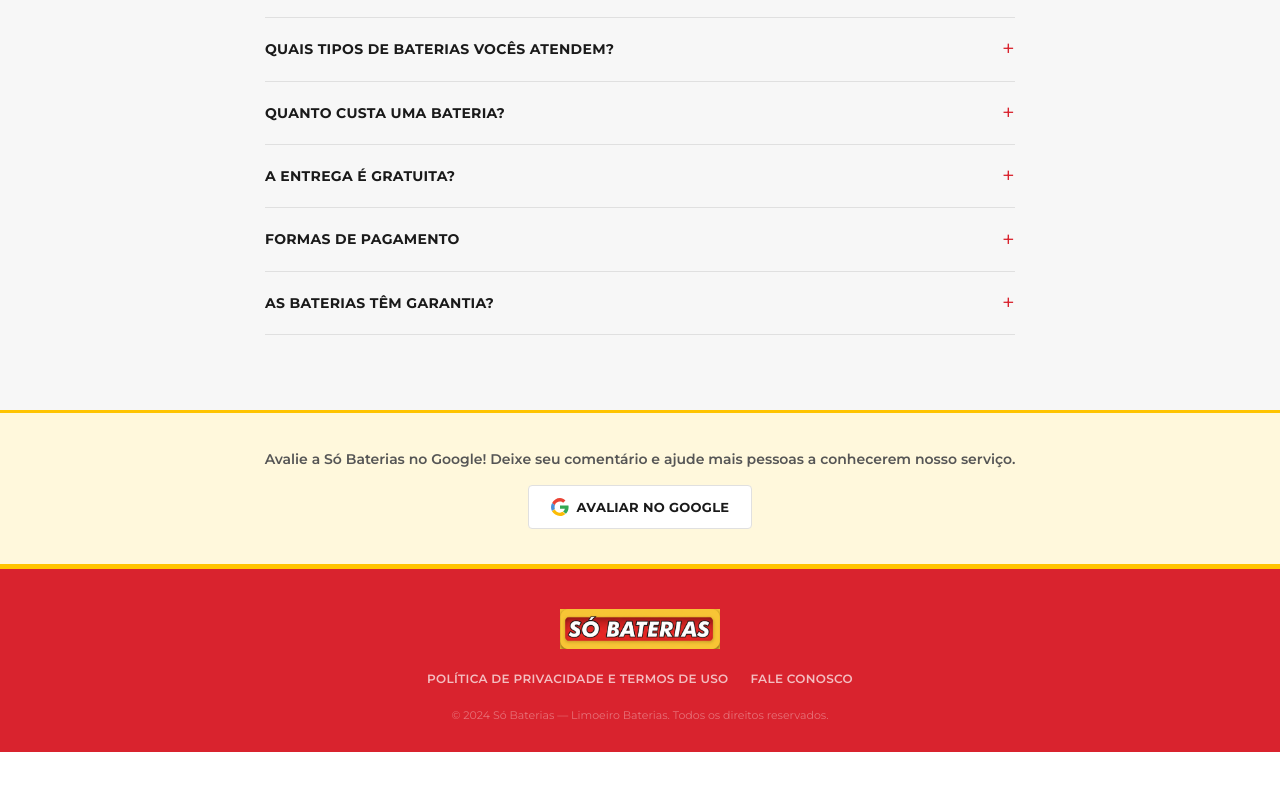
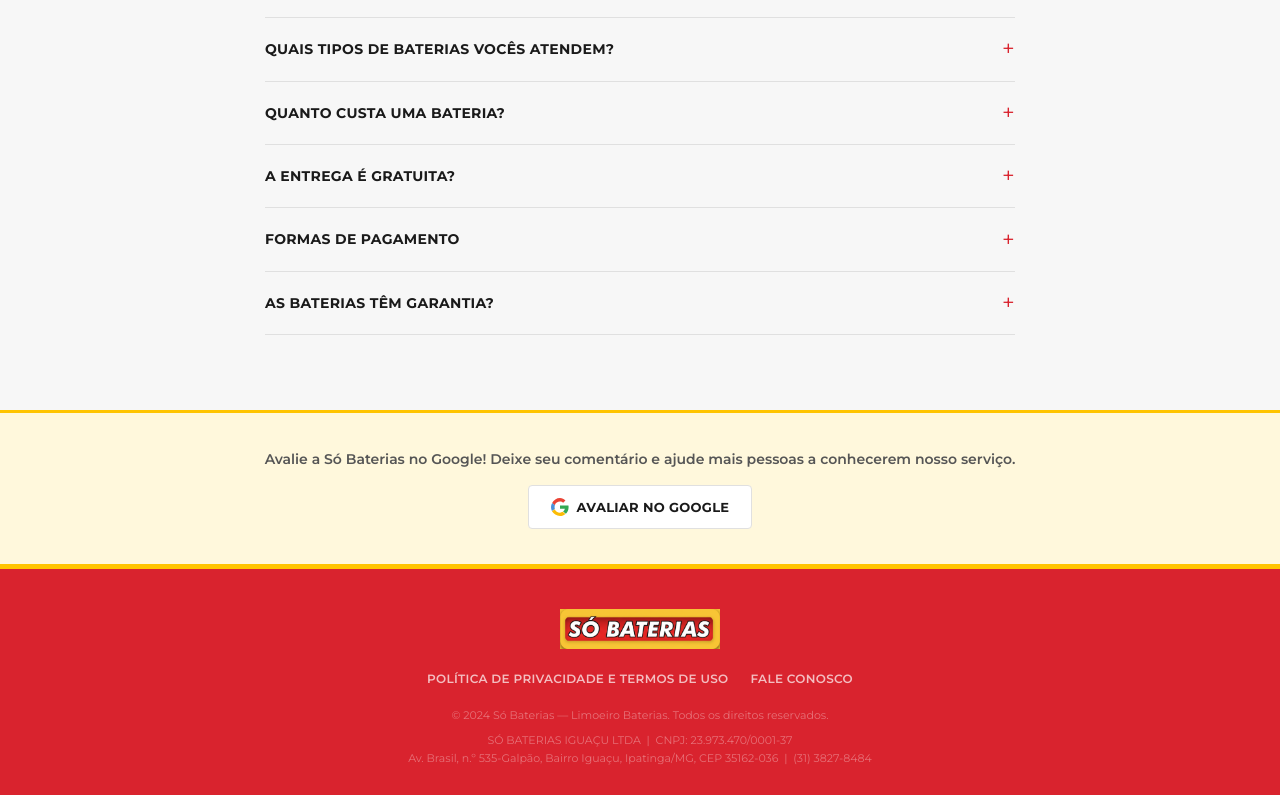
Before and after one commit to gabrielbarrosmed/sobaterias, a website: page so baterias/index.html in a window 1280 px wide. Shown: the part 5183-5978 px from the top of the page. Before the commit the page ends 5935 px from the top, so only its background shows below. Drawn offline with Linux system fonts and the light colour scheme.

Commit message:
Adiciona dados legais no footer do site Só Baterias
Razão social, CNPJ, endereço e telefone conforme exigência legal.

```diff
--- a/so baterias/index.html
+++ b/so baterias/index.html
@@ -1365,6 +1365,8 @@ height="0" width="0" style="display:none;visibility:hidden"></iframe></noscript>
             <a href="https://wa.me/553138278484?text=Ol%C3%A1%2C%20vim%20do%20google%20e%20gostaria%20de%20fazer%20um%20or%C3%A7amento!">Fale Conosco</a>
         </div>
         <p class="footer-copy">© 2024 Só Baterias — Limoeiro Baterias. Todos os direitos reservados.</p>
+        <p class="footer-copy" style="margin-top:8px;">SÓ BATERIAS IGUAÇU LTDA &nbsp;|&nbsp; CNPJ: 23.973.470/0001-37</p>
+        <p class="footer-copy">Av. Brasil, n.º 535-Galpão, Bairro Iguaçu, Ipatinga/MG, CEP 35162-036 &nbsp;|&nbsp; (31) 3827-8484</p>
     </div>
 </footer>
 
```
